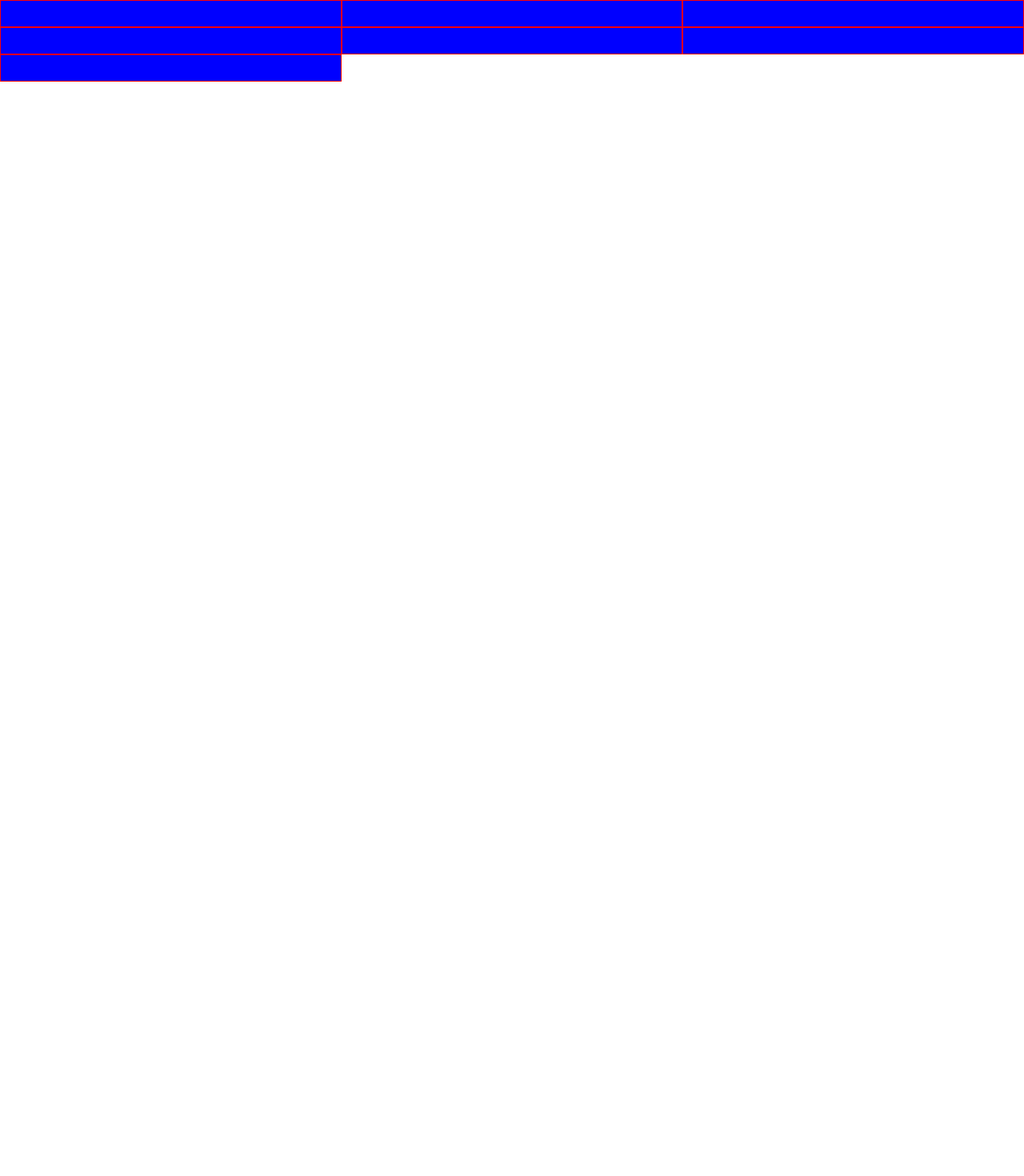
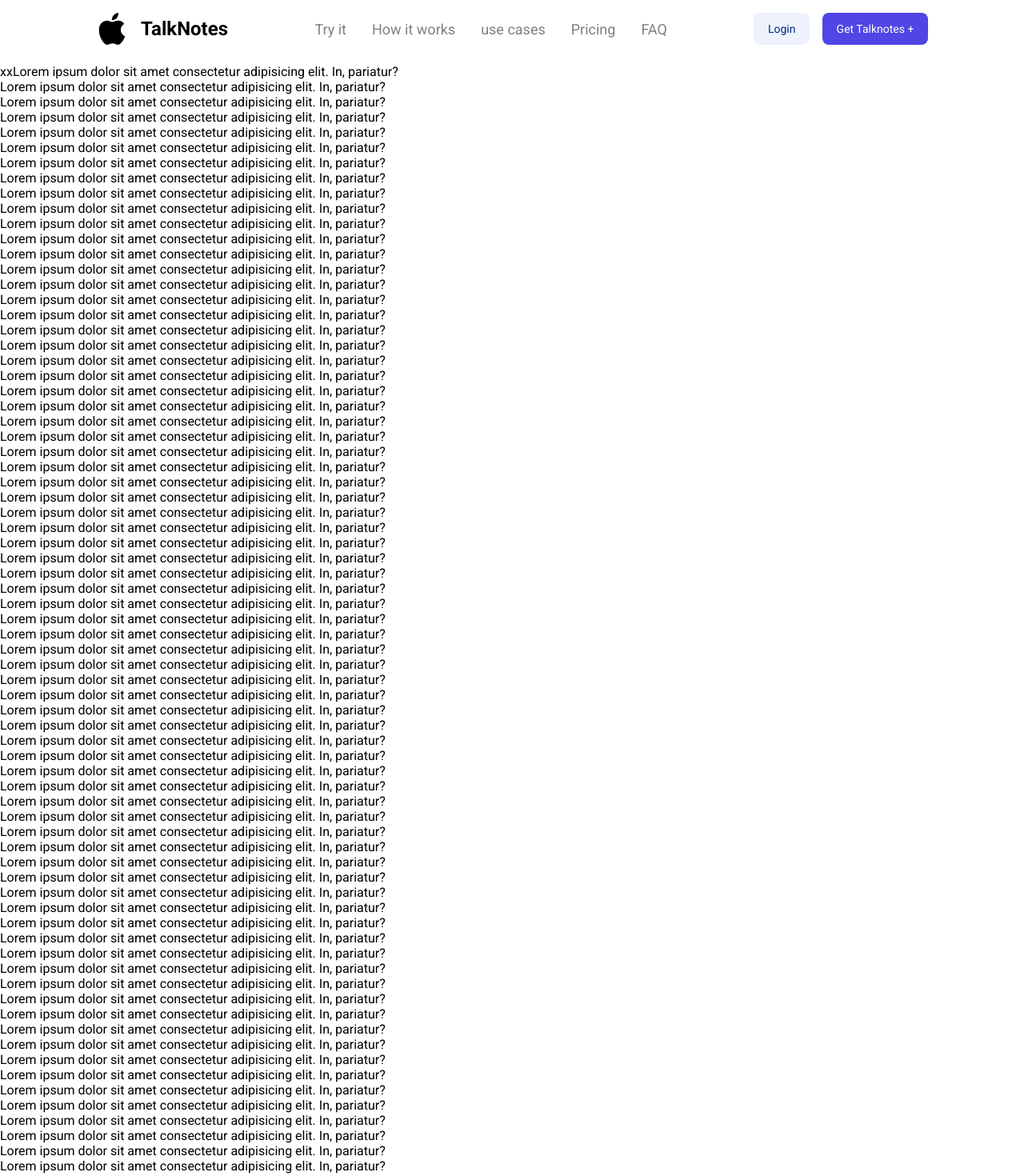
Before and after one commit to sodtiruk/vuejs-10landingpage, a Vue app: page / in a window 1280 px wide. Shown: the top 1470 px of the page at 80% size. Before the commit the page ends 800 px from the top, so only its background shows below. Built offline with nearby package versions, Linux system fonts and the light colour scheme.

Commit message:
feat: add NavbarResponsive.vue and fixed Navbar on top

```diff
--- a/src/components/ResponsiveLearn/NavbarResponsive.vue
+++ b/src/components/ResponsiveLearn/NavbarResponsive.vue
@@ -1,12 +1,254 @@
 <template>
-    <div class="grid">
-        <div class="box"></div>
-        <div class="box"></div>
-        <div class="box"></div>
-        <div class="box"></div>
-        <div class="box"></div>
-        <div class="box"></div>
-        <div class="box"></div>
+    <nav>
+       <div class="container">
+            <div class="content">
+                <div class="left">
+                    <img src="/src/assets/apple.svg" alt="">
+                    <h1>TalkNotes</h1>
+                </div>
+                <div class="middle">
+                    <ul>
+                        <li><a href="">Try it</a></li>
+                        <li><a href="">How it works</a></li>
+                        <li><a href="">use cases</a></li>
+                        <li><a href="">Pricing</a></li>
+                        <li><a href="">FAQ</a></li>
+                    </ul>
+                </div>
+                <div class="right">
+                    <button class="login">Login</button>
+                    <button class="get"> Get Talknotes + </button>
+                </div>
+            </div>
+       </div>
+    </nav>
+    <div class="test">
+        xxLorem ipsum dolor sit amet consectetur adipisicing elit. In, pariatur?
+    </div>
+    <div>
+        Lorem ipsum dolor sit amet consectetur adipisicing elit. In, pariatur?
+    </div>
+    <div>
+        Lorem ipsum dolor sit amet consectetur adipisicing elit. In, pariatur?
+    </div>
+    <div>
+        Lorem ipsum dolor sit amet consectetur adipisicing elit. In, pariatur?
+    </div>
+    <div>
+        Lorem ipsum dolor sit amet consectetur adipisicing elit. In, pariatur?
+    </div>
+    <div>
+        Lorem ipsum dolor sit amet consectetur adipisicing elit. In, pariatur?
+    </div>
+    <div>
+        Lorem ipsum dolor sit amet consectetur adipisicing elit. In, pariatur?
+    </div>
+    <div>
+        Lorem ipsum dolor sit amet consectetur adipisicing elit. In, pariatur?
+    </div>
+    <div>
+        Lorem ipsum dolor sit amet consectetur adipisicing elit. In, pariatur?
+    </div>
+    <div>
+        Lorem ipsum dolor sit amet consectetur adipisicing elit. In, pariatur?
+    </div>
+    <div>
+        Lorem ipsum dolor sit amet consectetur adipisicing elit. In, pariatur?
+    </div>
+    <div>
+        Lorem ipsum dolor sit amet consectetur adipisicing elit. In, pariatur?
+    </div>
+    <div>
+        Lorem ipsum dolor sit amet consectetur adipisicing elit. In, pariatur?
+    </div>
+    <div>
+        Lorem ipsum dolor sit amet consectetur adipisicing elit. In, pariatur?
+    </div>
+    <div>
+        Lorem ipsum dolor sit amet consectetur adipisicing elit. In, pariatur?
+    </div>
+    <div>
+        Lorem ipsum dolor sit amet consectetur adipisicing elit. In, pariatur?
+    </div>
+    <div>
+        Lorem ipsum dolor sit amet consectetur adipisicing elit. In, pariatur?
+    </div>
+    <div>
+        Lorem ipsum dolor sit amet consectetur adipisicing elit. In, pariatur?
+    </div>
+    <div>
+        Lorem ipsum dolor sit amet consectetur adipisicing elit. In, pariatur?
+    </div>
+    <div>
+        Lorem ipsum dolor sit amet consectetur adipisicing elit. In, pariatur?
+    </div>
+    <div>
+        Lorem ipsum dolor sit amet consectetur adipisicing elit. In, pariatur?
+    </div>
+    <div>
+        Lorem ipsum dolor sit amet consectetur adipisicing elit. In, pariatur?
+    </div>
+    <div>
+        Lorem ipsum dolor sit amet consectetur adipisicing elit. In, pariatur?
+    </div>
+    <div>
+        Lorem ipsum dolor sit amet consectetur adipisicing elit. In, pariatur?
+    </div>
+    <div>
+        Lorem ipsum dolor sit amet consectetur adipisicing elit. In, pariatur?
+    </div>
+    <div>
+        Lorem ipsum dolor sit amet consectetur adipisicing elit. In, pariatur?
+    </div>
+    <div>
+        Lorem ipsum dolor sit amet consectetur adipisicing elit. In, pariatur?
+    </div>
+    <div>
+        Lorem ipsum dolor sit amet consectetur adipisicing elit. In, pariatur?
+    </div>
+    <div>
+        Lorem ipsum dolor sit amet consectetur adipisicing elit. In, pariatur?
+    </div>
+    <div>
+        Lorem ipsum dolor sit amet consectetur adipisicing elit. In, pariatur?
+    </div>
+    <div>
+        Lorem ipsum dolor sit amet consectetur adipisicing elit. In, pariatur?
+    </div>
+    <div>
+        Lorem ipsum dolor sit amet consectetur adipisicing elit. In, pariatur?
+    </div>
+    <div>
+        Lorem ipsum dolor sit amet consectetur adipisicing elit. In, pariatur?
+    </div>
+    <div>
+        Lorem ipsum dolor sit amet consectetur adipisicing elit. In, pariatur?
+    </div>
+    <div>
+        Lorem ipsum dolor sit amet consectetur adipisicing elit. In, pariatur?
+    </div>
+    <div>
+        Lorem ipsum dolor sit amet consectetur adipisicing elit. In, pariatur?
+    </div>
+    <div>
+        Lorem ipsum dolor sit amet consectetur adipisicing elit. In, pariatur?
+    </div>
+    <div>
+        Lorem ipsum dolor sit amet consectetur adipisicing elit. In, pariatur?
+    </div>
+    <div>
+        Lorem ipsum dolor sit amet consectetur adipisicing elit. In, pariatur?
+    </div>
+    <div>
+        Lorem ipsum dolor sit amet consectetur adipisicing elit. In, pariatur?
+    </div>
+    <div>
+        Lorem ipsum dolor sit amet consectetur adipisicing elit. In, pariatur?
+    </div>
+    <div>
+        Lorem ipsum dolor sit amet consectetur adipisicing elit. In, pariatur?
+    </div>
+    <div>
+        Lorem ipsum dolor sit amet consectetur adipisicing elit. In, pariatur?
+    </div>
+    <div>
+        Lorem ipsum dolor sit amet consectetur adipisicing elit. In, pariatur?
+    </div>
+    <div>
+        Lorem ipsum dolor sit amet consectetur adipisicing elit. In, pariatur?
+    </div>
+    <div>
+        Lorem ipsum dolor sit amet consectetur adipisicing elit. In, pariatur?
+    </div>
+    <div>
+        Lorem ipsum dolor sit amet consectetur adipisicing elit. In, pariatur?
+    </div>
+    <div>
+        Lorem ipsum dolor sit amet consectetur adipisicing elit. In, pariatur?
+    </div>
+    <div>
+        Lorem ipsum dolor sit amet consectetur adipisicing elit. In, pariatur?
+    </div>
+    <div>
+        Lorem ipsum dolor sit amet consectetur adipisicing elit. In, pariatur?
+    </div>
+    <div>
+        Lorem ipsum dolor sit amet consectetur adipisicing elit. In, pariatur?
+    </div>
+    <div>
+        Lorem ipsum dolor sit amet consectetur adipisicing elit. In, pariatur?
+    </div>
+    <div>
+        Lorem ipsum dolor sit amet consectetur adipisicing elit. In, pariatur?
+    </div>
+    <div>
+        Lorem ipsum dolor sit amet consectetur adipisicing elit. In, pariatur?
+    </div>
+    <div>
+        Lorem ipsum dolor sit amet consectetur adipisicing elit. In, pariatur?
+    </div>
+    <div>
+        Lorem ipsum dolor sit amet consectetur adipisicing elit. In, pariatur?
+    </div>
+    <div>
+        Lorem ipsum dolor sit amet consectetur adipisicing elit. In, pariatur?
+    </div>
+    <div>
+        Lorem ipsum dolor sit amet consectetur adipisicing elit. In, pariatur?
+    </div>
+    <div>
+        Lorem ipsum dolor sit amet consectetur adipisicing elit. In, pariatur?
+    </div>
+    <div>
+        Lorem ipsum dolor sit amet consectetur adipisicing elit. In, pariatur?
+    </div>
+    <div>
+        Lorem ipsum dolor sit amet consectetur adipisicing elit. In, pariatur?
+    </div>
+    <div>
+        Lorem ipsum dolor sit amet consectetur adipisicing elit. In, pariatur?
+    </div>
+    <div>
+        Lorem ipsum dolor sit amet consectetur adipisicing elit. In, pariatur?
+    </div>
+    <div>
+        Lorem ipsum dolor sit amet consectetur adipisicing elit. In, pariatur?
+    </div>
+    <div>
+        Lorem ipsum dolor sit amet consectetur adipisicing elit. In, pariatur?
+    </div>
+    <div>
+        Lorem ipsum dolor sit amet consectetur adipisicing elit. In, pariatur?
+    </div>
+    <div>
+        Lorem ipsum dolor sit amet consectetur adipisicing elit. In, pariatur?
+    </div>
+    <div>
+        Lorem ipsum dolor sit amet consectetur adipisicing elit. In, pariatur?
+    </div>
+    <div>
+        Lorem ipsum dolor sit amet consectetur adipisicing elit. In, pariatur?
+    </div>
+    <div>
+        Lorem ipsum dolor sit amet consectetur adipisicing elit. In, pariatur?
+    </div>
+    <div>
+        Lorem ipsum dolor sit amet consectetur adipisicing elit. In, pariatur?
+    </div>
+    <div>
+        Lorem ipsum dolor sit amet consectetur adipisicing elit. In, pariatur?
+    </div>
+    <div>
+        Lorem ipsum dolor sit amet consectetur adipisicing elit. In, pariatur?
+    </div>
+    <div>
+        Lorem ipsum dolor sit amet consectetur adipisicing elit. In, pariatur?
+    </div>
+    <div>
+        Lorem ipsum dolor sit amet consectetur adipisicing elit. In, pariatur?
+    </div>
+    <div>
+        Lorem ipsum dolor sit amet consectetur adipisicing elit. In, pariatur?
     </div>
 </template>
 <script>
@@ -20,28 +262,90 @@ export default defineComponent({
 </script>
 <style scoped>
 
-.grid {
-    display: grid;
-    grid-template-columns: repeat(3, 1fr);
+@import url('https://fonts.googleapis.com/css2?family=Poppins:ital,wght@0,100;0,200;0,300;0,400;0,500;0,600;0,700;0,800;0,900;1,100;1,200;1,300;1,400;1,500;1,600;1,700;1,800;1,900&family=Roboto:ital,wght@0,100;0,300;0,400;0,500;0,700;0,900;1,100;1,300;1,400;1,500;1,700;1,900&display=swap');
+
+* {
+    list-style: none;
+    text-decoration: none;
+    font-family: "Roboto", sans-serif;
 }
 
-.box {
-    background-color: blue;
-    border: 1px solid red;
-    padding: 1rem;
+nav {
+    padding: 1rem 1.5rem;
+    position: fixed;
+    top: 0;
+    /* overflow: hidden; */
+    background-color: white;
+    width: 100%;
 }
 
-@media screen and (max-width: 600px){
+.container {
+    max-width: 1040px;
+    margin: 0 auto;
+}
 
-    .grid {
-        grid-template-columns: repeat(2, 1fr);
-    }
+.content {
+    display: flex;
+    justify-content: space-between;
+}
 
-    .box {
-        background-color: blueviolet;
-    }
+.content .left {
+    display: flex;
+    align-items: center;
+}
+
+.content .left img {
+    width: 40px;
+    margin-right: 1rem;
+}
+
+.content .middle {
+    display: flex;
+    align-items: center;
+}
+
+.content .middle ul {
+    display: flex;
+    align-items: center;
+}
+
+.content .middle ul li a {
+    padding: 1rem;
+    font-size: 18px;
+    color: gray;
+}
+
+.content .right {
+    display: flex;
+    gap: 1rem;
+}
+
+.content .right .login {
+    padding: .4rem 1.1rem;
+    border-radius: 8px;
+    font-size: 14px;
+    border: none;
+    background-color: #eef2fd;
+    color: #052784;
+}
 
 
+.content .right .login:hover{
+    background-color: #c9d6f9;
+}
+
+
+.content .right .get {
+    border: none;
+    padding: .4rem 1.1rem;
+    font-size: 14px;
+    border-radius: 8px;
+    background-color: #4F46E5;
+    color: white;
+}
+
+.test {
+    margin-top: 5rem;
 }
 
 
```
Also changed, not shown: src/assets/apple.svg (added).
